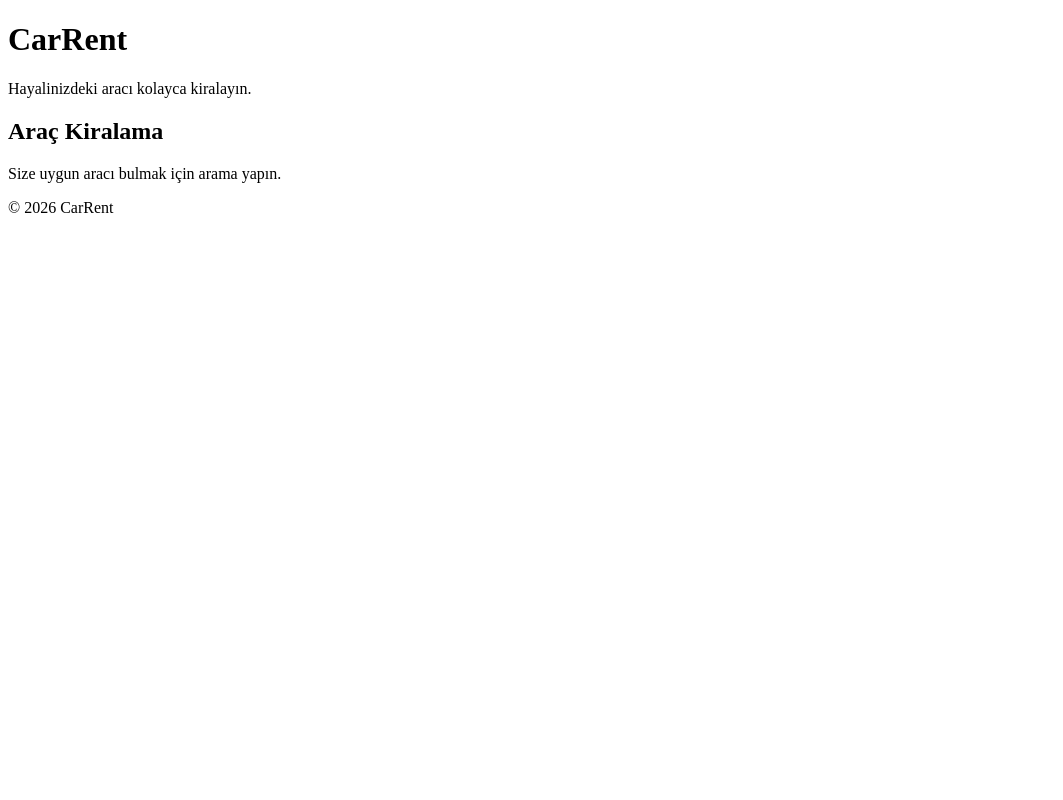
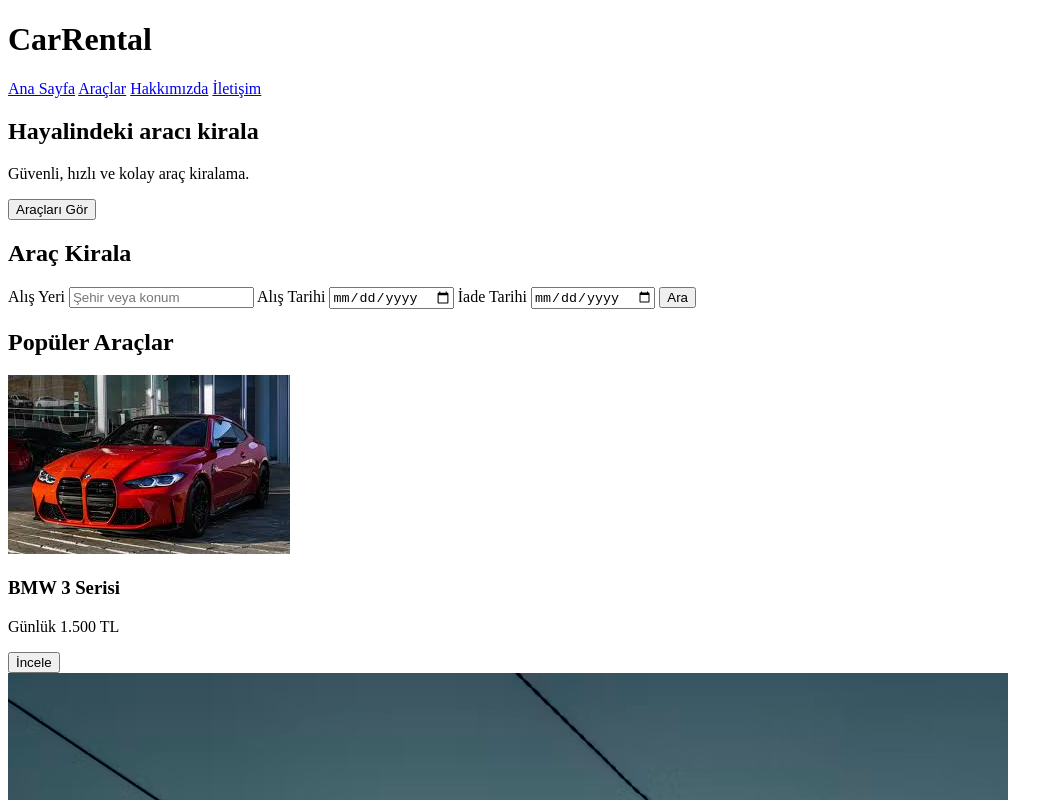
Before and after one commit to yarennkahya/car-rental-website, a plain HTML site: page index.html in a window 1280 px wide. Shown: the top 800 px of the page, without its empty margins (0-1063 px from the left). Drawn offline with Linux system fonts and the light colour scheme.

Commit message:
HTML yapısı kuruldu projenin genel iskelet olusturuldu

```diff
--- a/index.html
+++ b/index.html
@@ -7,18 +7,107 @@
 </head>
 
 <body>
+
     <header>
-    <h1>CarRent</h1>
-    <p>Hayalinizdeki aracı kolayca kiralayın.</p>
+ <h1>CarRental</h1>
+
+        <nav>
+            <a href="#">Ana Sayfa</a>
+            <a href="#">Araçlar</a>
+            <a href="#">Hakkımızda</a>
+            <a href="#">İletişim</a>
+        </nav>
     </header>
 
+
     <main>
-    <h2>Araç Kiralama</h2>
-    <p>Size uygun aracı bulmak için arama yapın.</p>
+
+        <section>
+            <h2>Hayalindeki aracı kirala</h2>
+
+            <p>
+                Güvenli, hızlı ve kolay araç kiralama.
+            </p>
+
+            <button>Araçları Gör</button>
+        </section>
+
+
+        <section>
+            <h2>Araç Kirala</h2>
+
+            <form>
+
+                <label for="location">Alış Yeri</label>
+                <input type="text" id="location" placeholder="Şehir veya konum">
+
+
+                <label for="pickup-date">Alış Tarihi</label>
+                <input type="date" id="pickup-date">
+
+
+                <label for="return-date">İade Tarihi</label>
+                <input type="date" id="return-date">
+
+
+                <button type="submit">Ara</button>
+
+            </form>
+        </section>
+
+
+        <section>
+            <h2>Popüler Araçlar</h2>
+
+            <article>
+                <img src="images/bmw.jpg" alt="BMW 3 Serisi">
+                <h3>BMW 3 Serisi</h3>
+                <p>Günlük 1.500 TL</p>
+                <button>İncele</button>
+            </article>
+
+            <article>
+                <img src="images/mercedes.avif" alt="Mercedes C-Class">
+                <h3>Mercedes C-Class</h3>
+                <p>Günlük 1.800 TL</p>
+                <button>İncele</button>
+            </article>
+
+            <article>
+                <img src="images/renault.avif" alt="Renault Clio">
+                <h3>Renault Clio</h3>
+                <p>Günlük 900 TL</p>
+                <button>İncele</button>
+            </article>
+
+        </section>
+
+
+        <section>
+            <h2>Neden CarRental?</h2>
+
+            <article>
+                <h3>Güvenli</h3>
+                <p>Güvenilir araçlar ve güvenli rezervasyon.</p>
+            </article>
+
+            <article>
+                <h3>Hızlı</h3>
+                <p>Kolay ve hızlı araç kiralama.</p>
+            </article>
+
+            <article>
+                <h3>Uygun Fiyat</h3>
+                <p>Her bütçeye uygun araç seçenekleri.</p>
+            </article>
+        </section>
+
     </main>
 
+
     <footer>
-    <p>© 2026 CarRent</p>
+        <p>© 2026 CarRental</p>
     </footer>
+
 </body>
 </html>
```
Also changed, not shown: images/bmw.jpg (added), images/mercedes.avif (added), images/renault.avif (added). Lines whose indentation alone changed are shown as unchanged.
